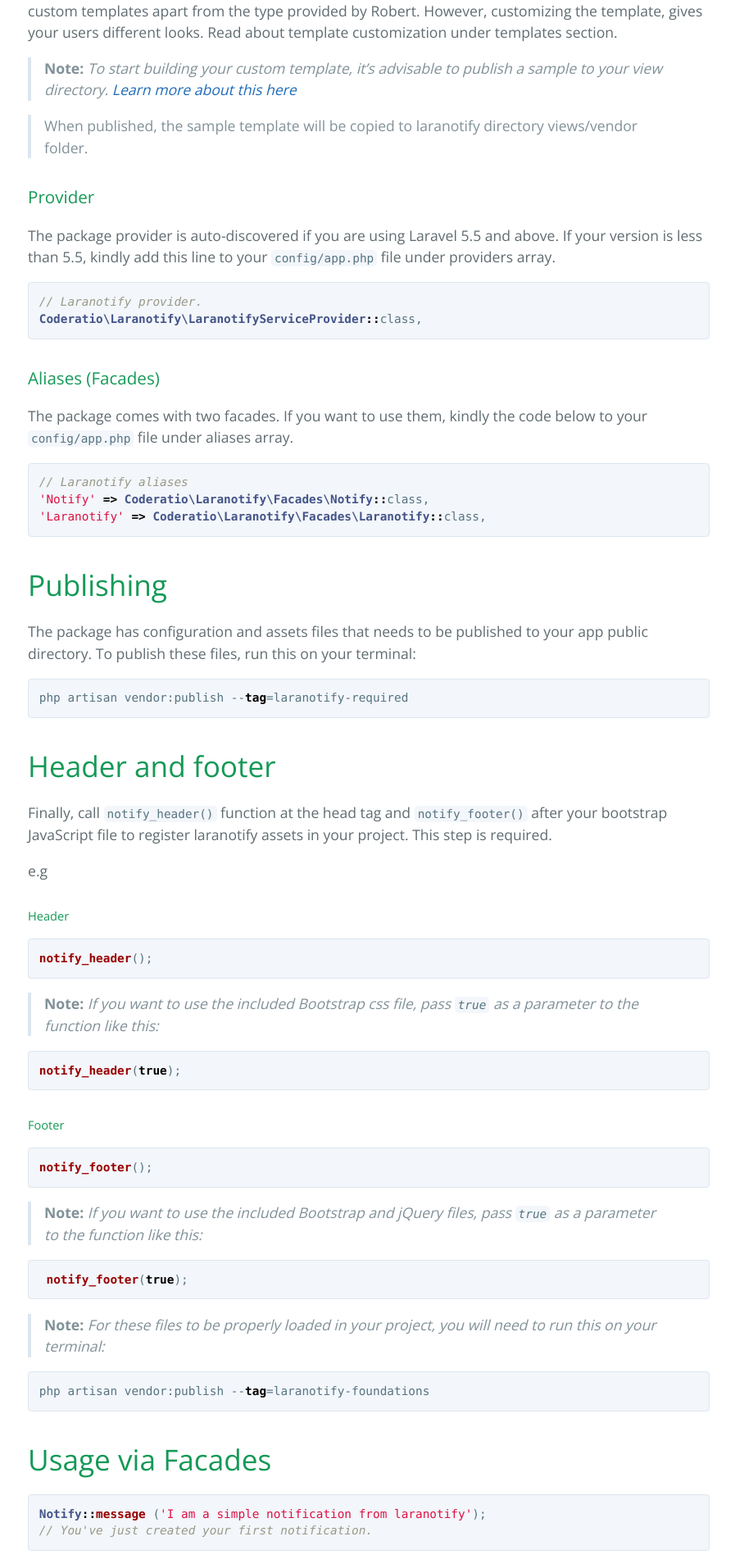
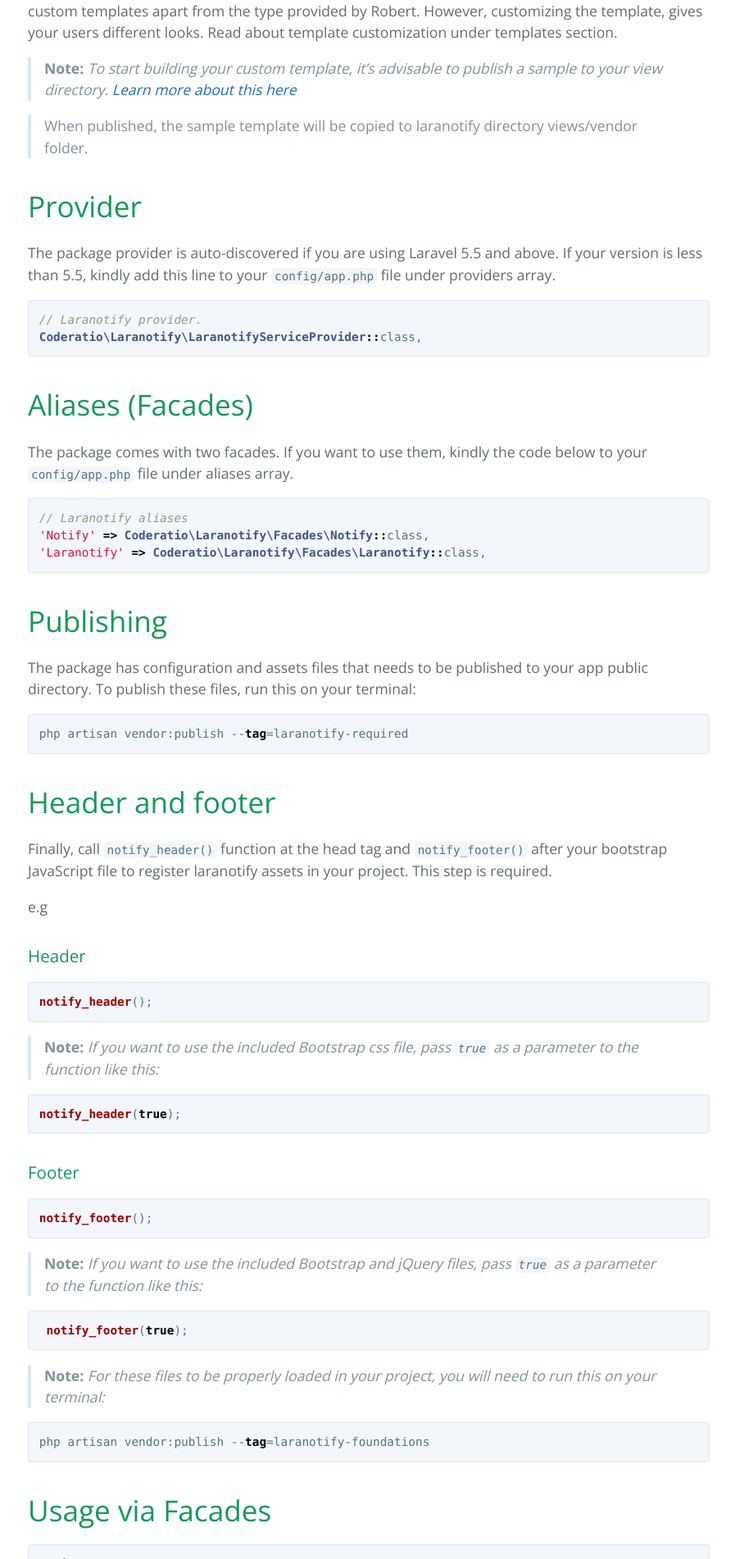
Before and after one commit to coderatio/laranotify, a Jekyll site: the page built from docs/index.md, in a window 1280 px wide. Shown: the part 562-2464 px from the top of the page at 82% size, without its empty margins (190-1087 px from the left). Built offline with Jekyll 4.4.1, drawn with Linux system fonts in a browser that asks for light colours; our own code applies the rules of GitHub Pages for plain Markdown files.

````diff
--- a/docs/index.md
+++ b/docs/index.md
@@ -13,14 +13,14 @@ It's built on top of the popular Bootstrap notify plugin by [Robert McIntosh](ht
 
  > When published, the sample template will be copied to laranotify directory views/vendor folder.
 
-### Provider
+# Provider
 The package provider is auto-discovered if you are using Laravel 5.5 and above. If your version is less than 5.5, kindly add this line to your ``config/app.php`` file under providers array.
 
 ```php
 // Laranotify provider.
 Coderatio\Laranotify\LaranotifyServiceProvider::class,
 ```
-### Aliases (Facades)
+# Aliases (Facades)
 The package comes with two facades. If you want to use them, kindly the code below to your ``config/app.php`` file under aliases array.
 
 ```php
@@ -40,7 +40,7 @@ php artisan vendor:publish --tag=laranotify-required
 Finally, call ``notify_header()`` function at the head tag and `notify_footer()` after your bootstrap JavaScript file to register laranotify assets in your project. This step is required.
 
 e.g
-##### Header
+### Header
 ```php
 notify_header();
 ```
@@ -50,7 +50,7 @@ notify_header();
 notify_header(true);
 ```
 
-##### Footer
+### Footer
 ```php
 notify_footer();
 ```
````
